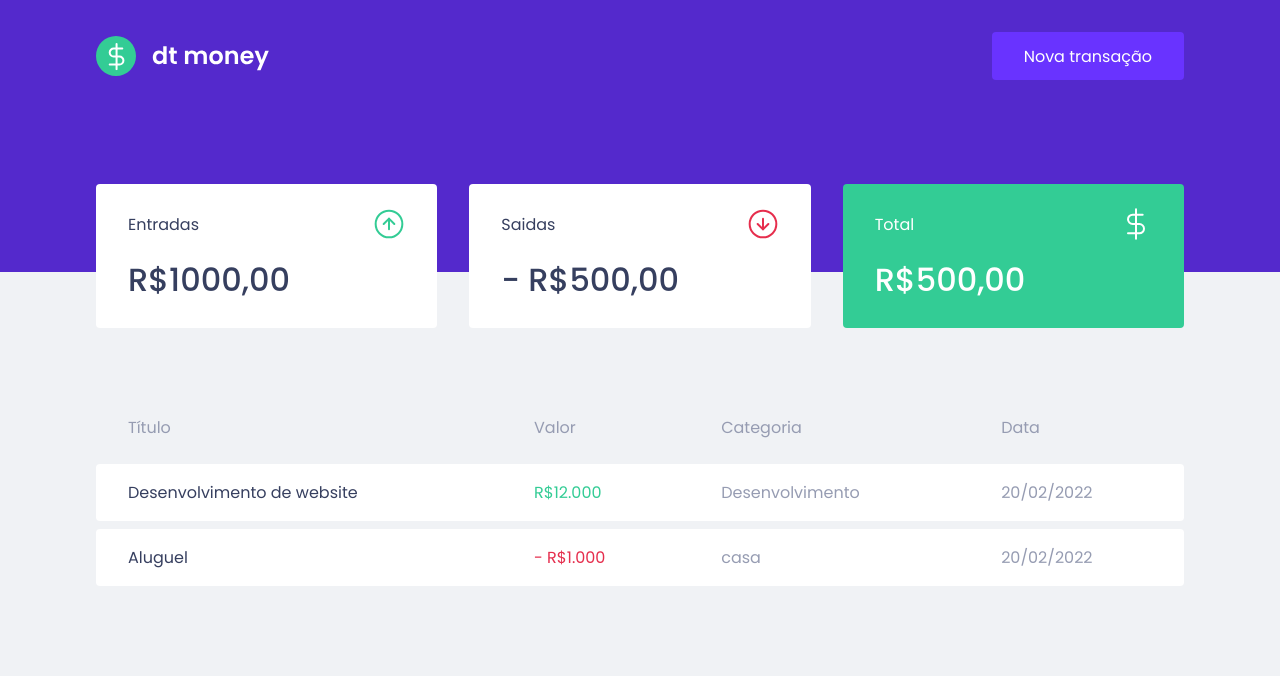
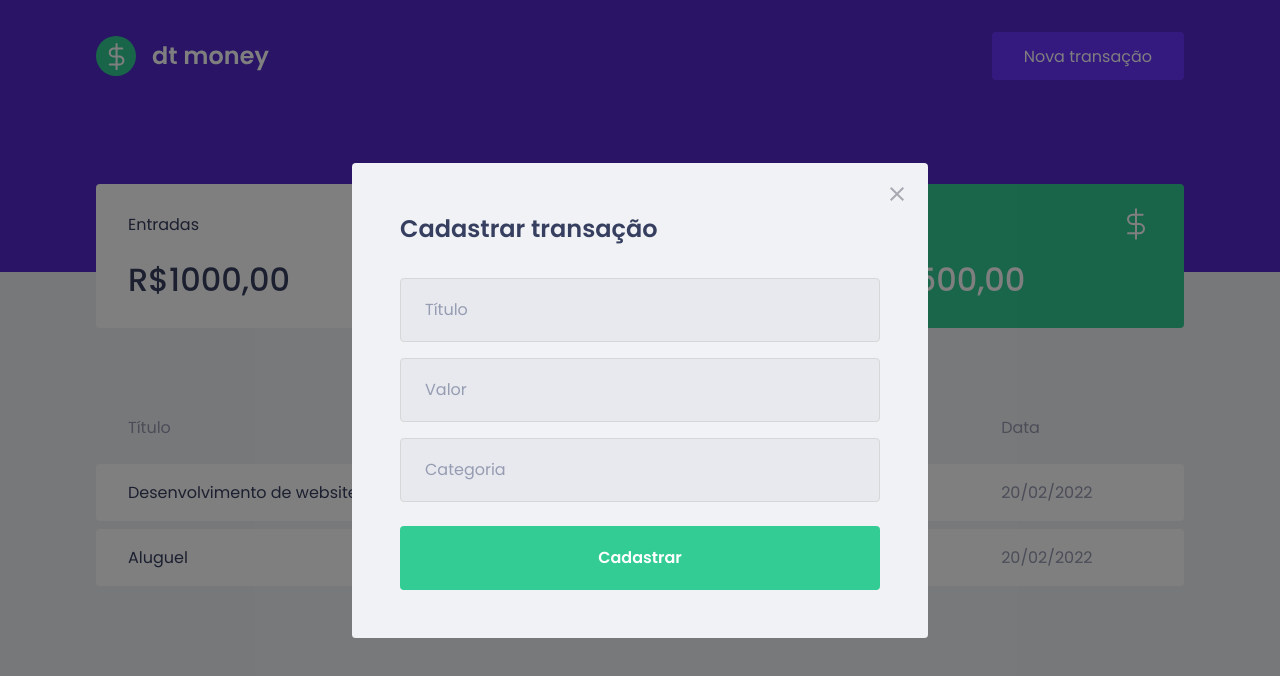
Before and after one commit to MatheusAbreuTech/02-dtmoney-ignite, a React (Create React App) app: page / in a window 1280 px wide. Both pictures are taken after a click on the button "Nova transação". Shown: the top 676 px of the page. Built offline with nearby package versions, Linux system fonts and the light colour scheme; no server answers.

Commit message:
create modal component

```diff
--- a/src/App.tsx
+++ b/src/App.tsx
@@ -1,12 +1,33 @@
-import Dashboard from "./components/Dashboard";
+import { useState } from "react";
+import Modal from "react-modal";
+
+import { Dashboard } from "./components/Dashboard";
 import { Header } from "./components/Header";
+import { NewTransactionModal } from "./components/NewTransactionModal";
+
 import { GlobalStyle } from "./styles/global";
 
+Modal.setAppElement("#root");
+
 export function App() {
+  const [isNewTransactionModalOpen, setIsNewTransactionModalOpen] =
+    useState(false);
+
+  function handleOpenNewTransactionModal() {
+    setIsNewTransactionModalOpen(true);
+  }
+
+  function handleCloseNewTransactionModal() {
+    setIsNewTransactionModalOpen(false);
+  }
   return (
     <>
-      <Header />
+      <Header onOpenNewTransactionModal={handleOpenNewTransactionModal} />
       <Dashboard />
+      <NewTransactionModal
+        isOpen={isNewTransactionModalOpen}
+        onRequestClose={handleCloseNewTransactionModal}
+      />
       <GlobalStyle />
     </>
   );
--- a/src/components/Dashboard/index.tsx
+++ b/src/components/Dashboard/index.tsx
@@ -2,7 +2,7 @@ import Summary from "../Summary";
 import { TransactionsTable } from "../TransactionsTable";
 import * as S from "./styles";
 
-export default function Dashboard() {
+export function Dashboard() {
   return (
     <S.Container>
       <Summary />
--- a/src/components/Header/index.tsx
+++ b/src/components/Header/index.tsx
@@ -1,12 +1,18 @@
 import logoImg from "../../assets/logo.svg";
 import * as S from "./styles";
 
-export function Header() {
+interface HeaderProps {
+  onOpenNewTransactionModal: () => void;
+}
+
+export function Header({ onOpenNewTransactionModal }: HeaderProps) {
   return (
     <S.Container>
       <S.Content>
         <img src={logoImg} alt="dt money" />
-        <button>Nova transação</button>
+        <button type="button" onClick={onOpenNewTransactionModal}>
+          Nova transação
+        </button>
       </S.Content>
     </S.Container>
   );
--- /dev/null
+++ b/src/components/NewTransactionModal/index.tsx
@@ -0,0 +1,38 @@
+import Modal from "react-modal";
+import closeImg from "../../assets/close.svg";
+import * as S from "./styles";
+
+interface NewTransactionModalProps {
+  isOpen: boolean;
+  onRequestClose: () => void;
+}
+
+export function NewTransactionModal({
+  isOpen,
+  onRequestClose,
+}: NewTransactionModalProps) {
+  return (
+    <Modal
+      isOpen={isOpen}
+      onRequestClose={onRequestClose}
+      overlayClassName="react-modal-overlay"
+      className="react-modal-content">
+      <button
+        type="button"
+        className="react-modal-close"
+        onClick={onRequestClose}>
+        <img src={closeImg} alt="" />
+      </button>
+
+      <S.Container>
+        <h2>Cadastrar transação</h2>
+
+        <input type="text" placeholder="Título" />
+        <input type="number" placeholder="Valor" />
+        <input type="text" placeholder="Categoria" />
+
+        <button type="submit">Cadastrar</button>
+      </S.Container>
+    </Modal>
+  );
+}
--- /dev/null
+++ b/src/components/NewTransactionModal/styles.ts
@@ -0,0 +1,49 @@
+import styled from "styled-components";
+
+export const Container = styled.form`
+  h2 {
+    color: var(--text-title);
+    font-size: 1.5rem;
+    margin-bottom: 2rem;
+  }
+
+  input {
+    width: 100%;
+    padding: 0 1.5rem;
+    height: 4rem;
+    border-radius: 0.25rem;
+
+    border: 1px solid #d7d7d7;
+    background: #e7e9ee;
+
+    font-weight: 400;
+    font-size: 1rem;
+
+    &::placeholder {
+      color: var(--text-body);
+    }
+
+    & + input {
+      margin-top: 1rem;
+    }
+  }
+
+  button[type="submit"] {
+    width: 100%;
+    padding: 0 1.5rem;
+    height: 4rem;
+    background: var(--green);
+    color: #fff;
+    border-radius: 0.25rem;
+    border: 0;
+    font-size: 1rem;
+    margin-top: 1.5rem;
+    font-weight: 600;
+
+    transition: filter 0.2s;
+
+    &:hover {
+      filter: brightness(0.9);
+    }
+  }
+`;
--- a/src/components/TransactionsTable/index.tsx
+++ b/src/components/TransactionsTable/index.tsx
@@ -1,6 +1,12 @@
+import { useEffect } from "react";
+import { api } from "../../services/api";
 import * as S from "./styles";
 
 export function TransactionsTable() {
+  useEffect(() => {
+    api.get("transactions").then((response) => console.log(response.data));
+  }, []);
+
   return (
     <S.Container>
       <table>
--- a/src/styles/global.ts
+++ b/src/styles/global.ts
@@ -53,4 +53,41 @@ export const GlobalStyle = createGlobalStyle`
         opacity: 0.6;
         cursor: not-allowed;
     }
+
+    .react-modal-overlay{
+        background: rgba(0,0,0,0.5);
+
+        position: fixed;
+        top: 0;
+        bottom: 0;
+        right: 0;
+        left: 0;
+
+        display: flex;
+        align-items: center;
+        justify-content: center;
+    }
+
+    .react-modal-content{
+        width: 100%;
+        max-width: 576px;
+        background: var(--background);
+        padding: 3rem;
+        position: relative;
+        border-radius: .24rem;
+    }
+
+    .react-modal-close{
+        position: absolute;
+        right: 1.5rem;
+        top: 1.5rem;
+        border: 0;
+        background: transparent;
+
+        transition: filter 0.2s;
+
+        &:hover{
+            filter: brightness(0.7);
+        }
+    }
 `;
```
